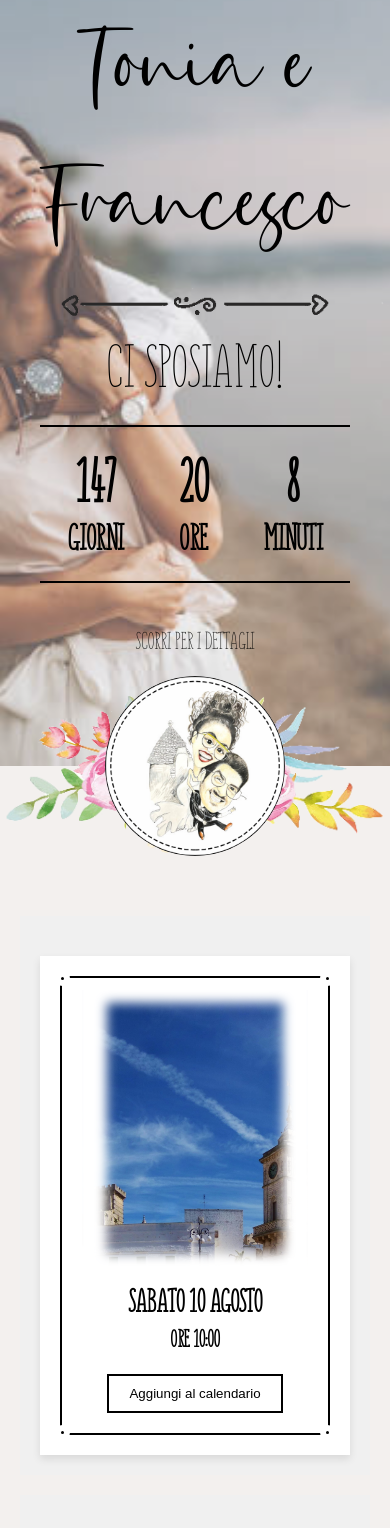
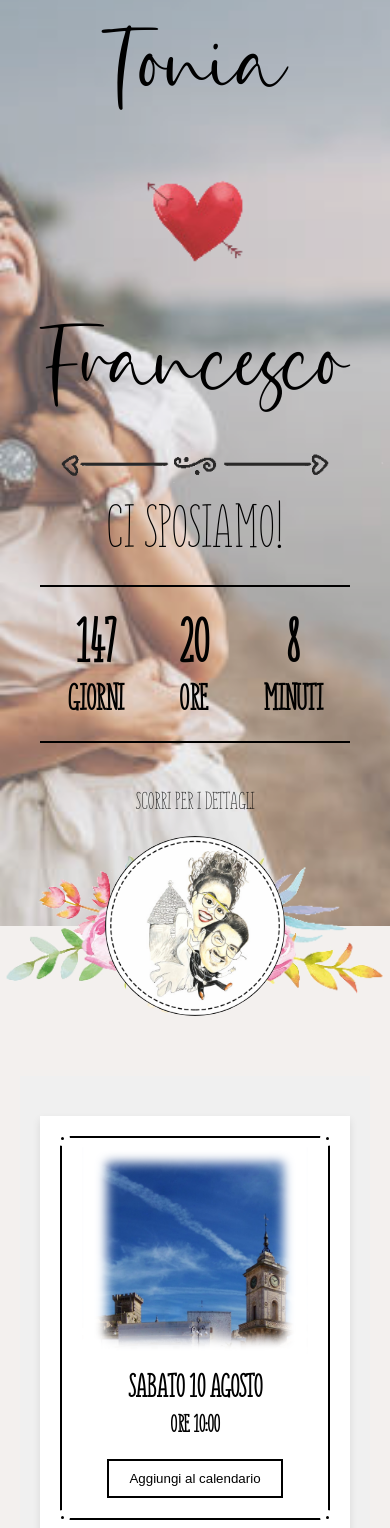
Before and after one commit to michiamoantonio/michiamoantonio.github.io, a plain HTML site: page index.html in a window 390 px wide. Shown: the part 47-1575 px from the top of the page. Drawn offline with Linux system fonts and the light colour scheme.

Commit message:
aggiunto cuore al posto di 'e'

```diff
--- a/index.html
+++ b/index.html
@@ -24,7 +24,7 @@
 
   <div class="intro-block parallax">
     <div class="parallax-alpha">
-      <p class="intro-title">Tonia e Francesco</p>
+      <p class="intro-title"><span>Tonia </span><span><img src="./images/cuore.png" style="dispaly:inline; height: 160px; vertical-align: bottom;"/></span><span>Francesco </span> </p>
       <img class="divisore" src="./images/divisore.png"/>
       <p>Ci sposiamo!</p>
       <div class="countdown">
--- a/styles.css
+++ b/styles.css
@@ -105,6 +105,9 @@
     font-weight: 300;
     box-sizing: border-box;
   }
+  .intro-title span{
+    display: inline-block;
+  }
 
   .divisore {
     max-width: 100%;
@@ -205,7 +208,8 @@
   }
 
   .cover-img{
-    height: 225px;
+    height: calc(100vw / 5);
+    max-height: 350px;
     box-shadow: 0 0 11px 25px white inset;
     background-size: cover;
     background-position-x:center;
@@ -313,13 +317,20 @@
     }
 
     .cover-img{
-      height: 300px;
+      height: calc(100vw / 3);
+      min-height: 225px;
       box-shadow: 0 0 11px 25px white inset;
       background-size: cover;
     }
 
     .parallax{
       background-attachment: scroll;
+    }
+  }
+
+  @media screen and (max-width: 767px) {
+    .intro-title span{
+      min-width: 100%;
     }
   }
 
```
Also changed, not shown: images/cuore.png (added).
